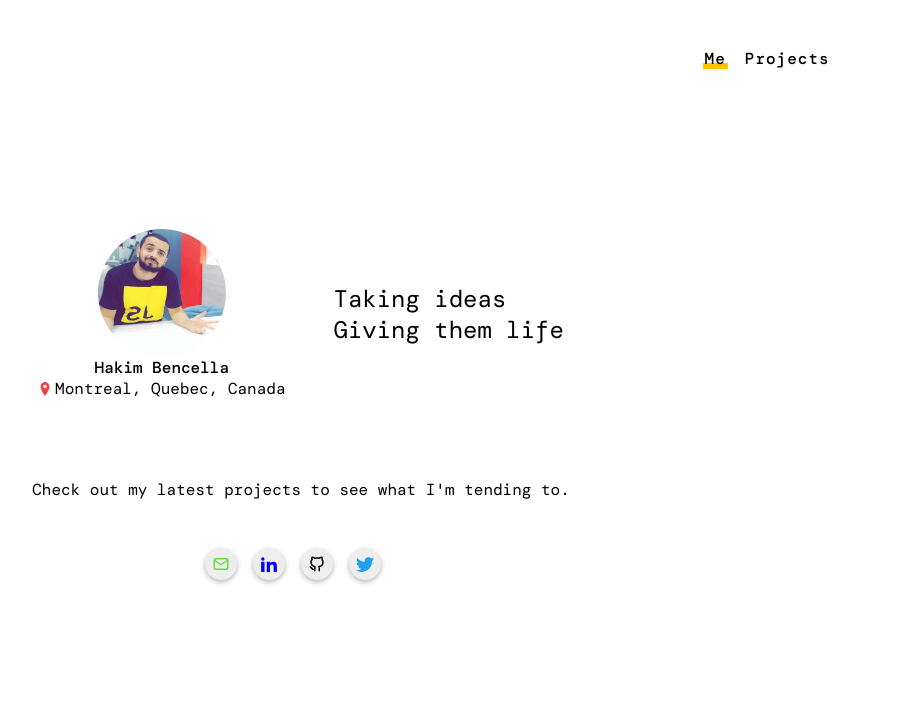
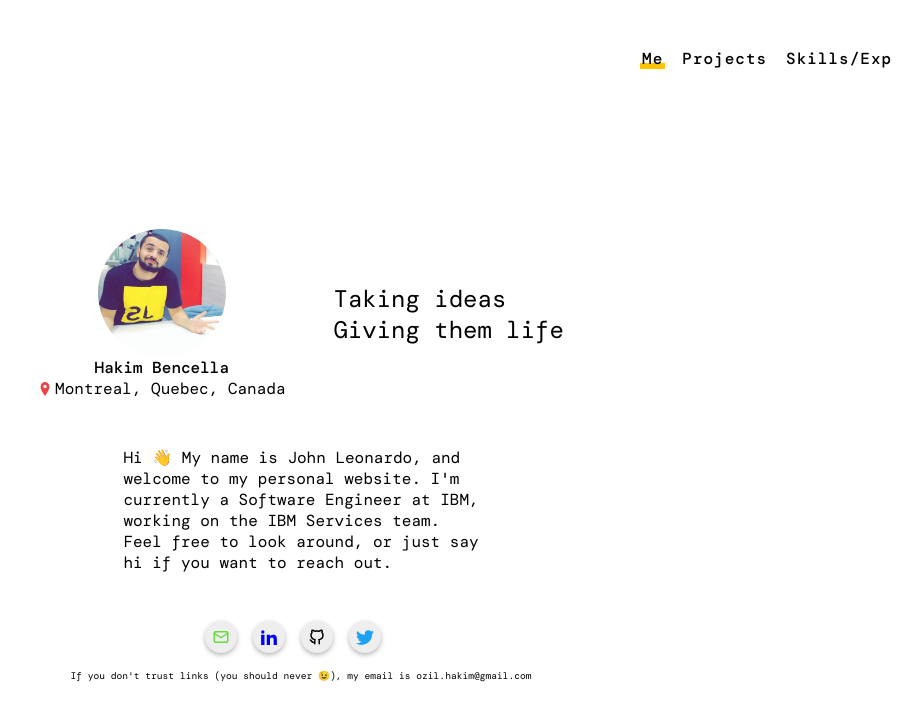
Before and after one commit to H4kim/portfolio-for-dev, a React (Create React App) app: page / in a window 1280 px wide. Shown: the top 720 px of the page, without its empty margins (339-1261 px from the left). Built offline with nearby package versions, Linux system fonts and the light colour scheme; a web font is replaced by a local one.

Commit message:
update home text and add new item to the navbar

```diff
--- a/src/Components/NavBar/Navbar.js
+++ b/src/Components/NavBar/Navbar.js
@@ -7,6 +7,7 @@ function Navbar() {
             <ul>
                 <li><NavLink className={classes.navLink} to='/' exact activeClassName={classes.activeLink}>Me</NavLink></li>
                 <li><NavLink className={classes.navLink} to='/projects' activeClassName={classes.activeLink}>Projects</NavLink></li>
+                <li><NavLink className={classes.navLink} to='/Skills' activeClassName={classes.activeLink}>Skills/Exp</NavLink></li>
             </ul>
         </div>
     )
--- a/src/Components/ProjectSummary/ProjectSummary.js
+++ b/src/Components/ProjectSummary/ProjectSummary.js
@@ -1,3 +1,4 @@
+/* eslint-disable jsx-a11y/anchor-is-valid */
 import classes from './ProjectSummary.module.css'
 import React from 'react'
 
@@ -7,7 +8,7 @@ const  ProjectSummary = () => {
             <p className={classes.title}>ZappNode</p>
             <div className={classes.linksContainer}>
                 <a href='#' >Github</a>
-                <a href='#' >Preview</a>
+                <a href='#' >Link</a>
             </div>
             <p className={classes.summary}>Even the best of us can have a bad day every now and then. The same can be said for websites. An uptime monitoring service can prepare you for these moments by testing if your site, app or server is still up and running. If some of it's features aren't working as intended, or if it goes down entirely, the owner will be notified so that they can swiftly start resolving the issue. ZappNode is one of such uptime monitoring services.</p>
         </div>
--- a/src/Containers/Home/Home.js
+++ b/src/Containers/Home/Home.js
@@ -25,11 +25,18 @@ function Home() {
                 </div>
                 <p className={classes.headerTxt}>Taking ideas <span className={classes.headerSpan}>Giving them life</span></p>
             </header>
-            <div style={{marginBottom:'3rem'}}>
-                <p>Check out my latest projects to see what I'm tending to.</p>
+            <div style={{marginBottom:'3rem' , width:'30%'}}>
+                <p>
+                    Hi 👋 My name is John Leonardo, and welcome to my personal website. I'm currently a Software Engineer at IBM, working on the IBM Services team.
+                    Feel free to look around, or just say hi if you want to reach out.
+                </p>
             </div>
             <footer className={classes.footerContainer}>
+                <div style={{display:'flex' , justifyContent:'center' , marginBottom:'1rem'}}>
                 {renderIcons()}
+               </div>
+
+                <p style={{fontSize:'.6rem'}}>If you don't trust links (you should never 😉), my email is ozil.hakim@gmail.com</p>
             </footer>
 
         </div>
--- a/src/Containers/Home/Home.module.css
+++ b/src/Containers/Home/Home.module.css
@@ -13,7 +13,7 @@
 
 .headerContainer {
   display: flex;
-  margin-bottom: 5rem;
+  margin-bottom: 3rem;
   align-items: center;
 }
 
@@ -34,4 +34,5 @@
 
 .footerContainer {
   display: flex;
+  flex-direction: column;
 }
```
Also changed, not shown: 1 other file (tests, documents, lock files or other folders).
